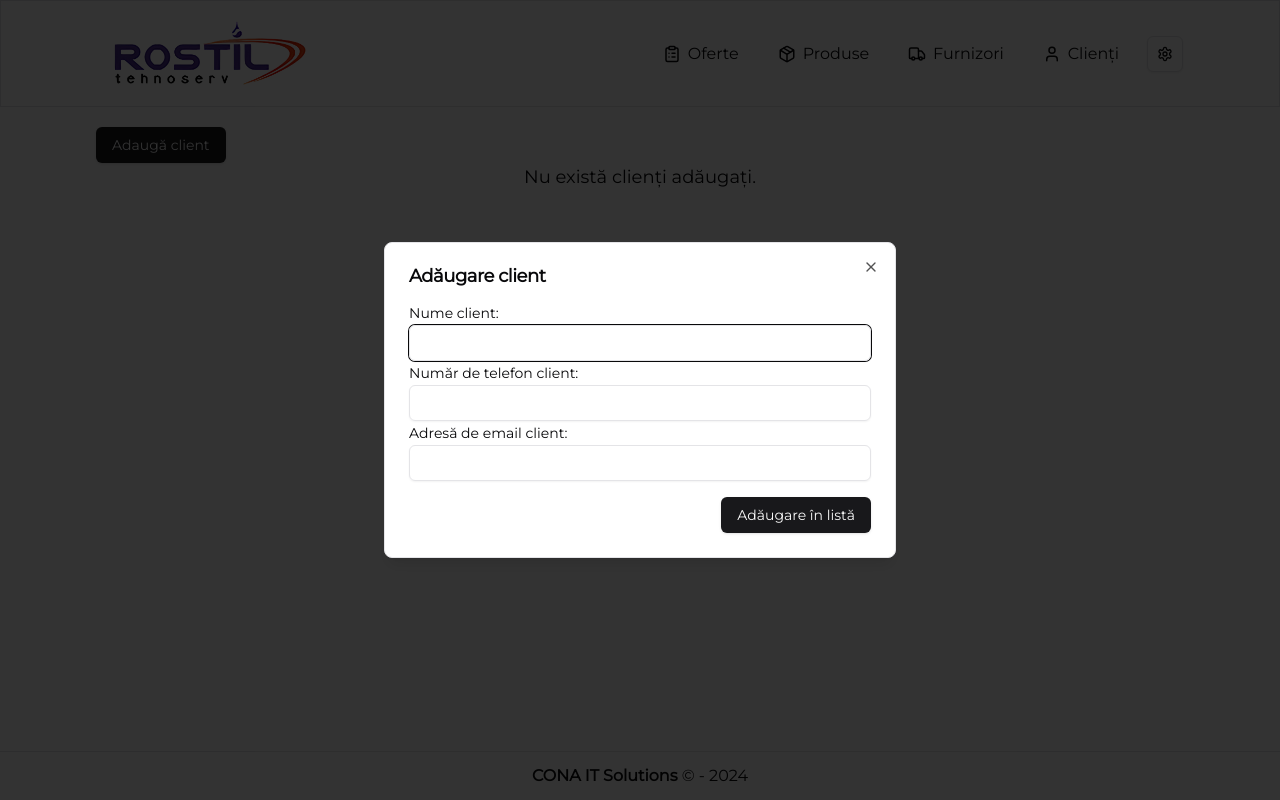
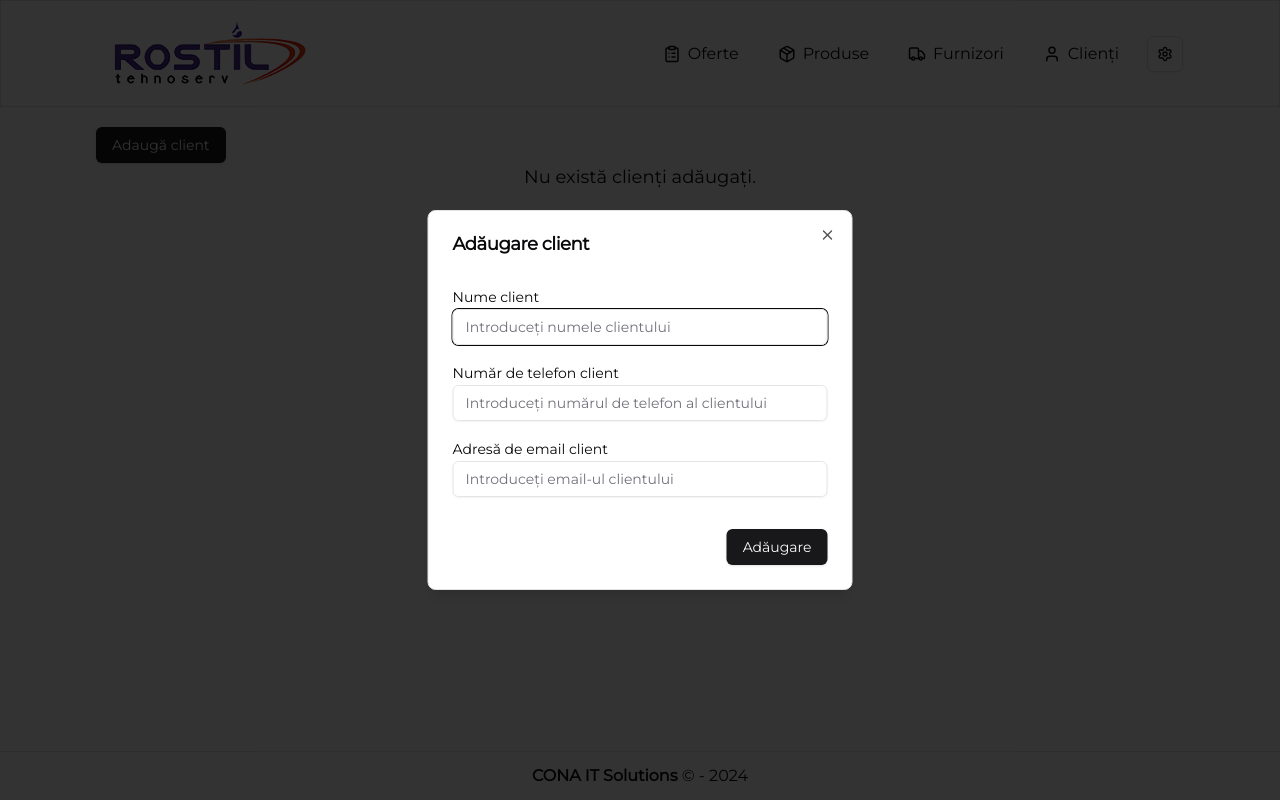
Before and after one commit to alin1k/rostil-tehnoserv, a Next.js app: page /clienti in a window 1280 px wide. Both pictures are taken after a click on the button "Adaugă client". Built offline with nearby package versions, Linux system fonts and the light colour scheme.

Commit message:
am adaugat tabelele la clienti si furnizori, este o eroare la stergere furnizor.

```diff
--- a/src/app/clienti/page.js
+++ b/src/app/clienti/page.js
@@ -109,24 +109,47 @@ function Clienti() {
         <DialogTrigger asChild>
           <Button>Adaugă client</Button>
         </DialogTrigger>
-        <DialogContent>
+        <DialogContent className="sm:max-w-[425px]">
           <DialogHeader>
             <DialogTitle>Adăugare client</DialogTitle>
           </DialogHeader>
-          <div>
-            <Label htmlFor="numeclient">Nume client:</Label>
-            <Input id="numeclient" />
-            <Label htmlFor="telefonclient">Număr de telefon client:</Label>
-            <Input id="telefonclient" />
-            <Label htmlFor="emailclient">Adresă de email client:</Label>
-            <Input id="emailclient" />
+          <div className="grid gap-4 py-4">
+            <div >
+              <Label htmlFor="numeclient">Nume client</Label>
+              <Input id="numeclient"
+                placeholder="Introduceți numele clientului"
+                value={nume}
+                onChange={handleClient}
+                maxLength={50}
+                required />
+            </div>
+            <div>
+              <Label htmlFor="telefonclient">Număr de telefon client</Label>
+              <Input id="telefonclient"
+                placeholder="Introduceți numărul de telefon al clientului"
+                value={telefon}
+                onChange={handleTelefon}
+                maxLength={50}
+                type="number"
+                required />
+            </div>
+            <div>
+              <Label htmlFor="emailclient">Adresă de email client</Label>
+              <Input id="emailclient"
+                placeholder="Introduceți email-ul clientului"
+                value={email}
+                onChange={handleEmail}
+                maxLength={50}
+                type="email"
+                required />
+            </div>
           </div>
           <DialogFooter>
             <Button
               onClick={() => handleAdaugare(nume, telefon, email, setNume, setTelefon, setEmail, setNumeError, setTelefonError, setEmailError)}
               type="submit"
             >
-              Adăugare în listă
+              Adăugare
             </Button>
           </DialogFooter>
         </DialogContent>
--- a/src/app/furnizori/page.js
+++ b/src/app/furnizori/page.js
@@ -106,24 +106,46 @@ function Furnizori() {
                 <DialogTrigger asChild>
                     <Button>Adaugă furnizor</Button>
                 </DialogTrigger>
-                <DialogContent>
+                <DialogContent className="sm:max-w-[425px]">
                     <DialogHeader>
                         <DialogTitle>Adăugare furnizor</DialogTitle>
                     </DialogHeader>
-                    <div>
-                        <Label htmlFor="numefurnizor">Nume furnizor:</Label>
-                        <Input id="numefurnizor" />
-                        <Label htmlFor="adresafurnizor">Adresă furnizor:</Label>
-                        <Input id="adresafurnizor" />
-                        <Label htmlFor="websitefurnizor">Website furnizor:</Label>
-                        <Input id="websitefurnizor" />
+                    <div className="grid gap-4 py-4">
+                        <div>
+                            <Label htmlFor="numefurnizor">Nume furnizor:</Label>
+                            <Input id="numefurnizor"
+                                onChange={(e) => setNume(e.target.value)}
+                                placeholder="Introduceți numele furnizorului"
+                                value={nume}
+                                maxLength={50}
+                                required />
+                        </div>
+                        <div>
+                            <Label htmlFor="adresafurnizor">Adresă furnizor:</Label>
+                            <Input id="adresafurnizor"
+                                onChange={(e) => setAdresa(e.target.value)}
+                                placeholder="Introduceți adresa furnizorului"
+                                value={adresa}
+                                maxLength={50}
+                                required />
+                        </div>
+                        <div>
+                            <Label htmlFor="websitefurnizor">Website furnizor:</Label>
+                            <Input id="websitefurnizor"
+                                onChange={(e) => setEmail(e.target.value)}
+                                placeholder="Introduceți website-ul furnizorului"
+                                value={email}
+                                maxLength={50}
+                                type="url"
+                                required />
+                        </div>
                     </div>
                     <DialogFooter>
                         <Button
                             onClick={() => handleAddFurnizor(nume, adresa, email, setNume, setAdresa, setEmail, setNumeError, setAdresaError, setEmailError)}
                             type="submit"
                         >
-                            Adăugare în listă
+                            Adăugare
                         </Button>
                     </DialogFooter>
                 </DialogContent>
```
